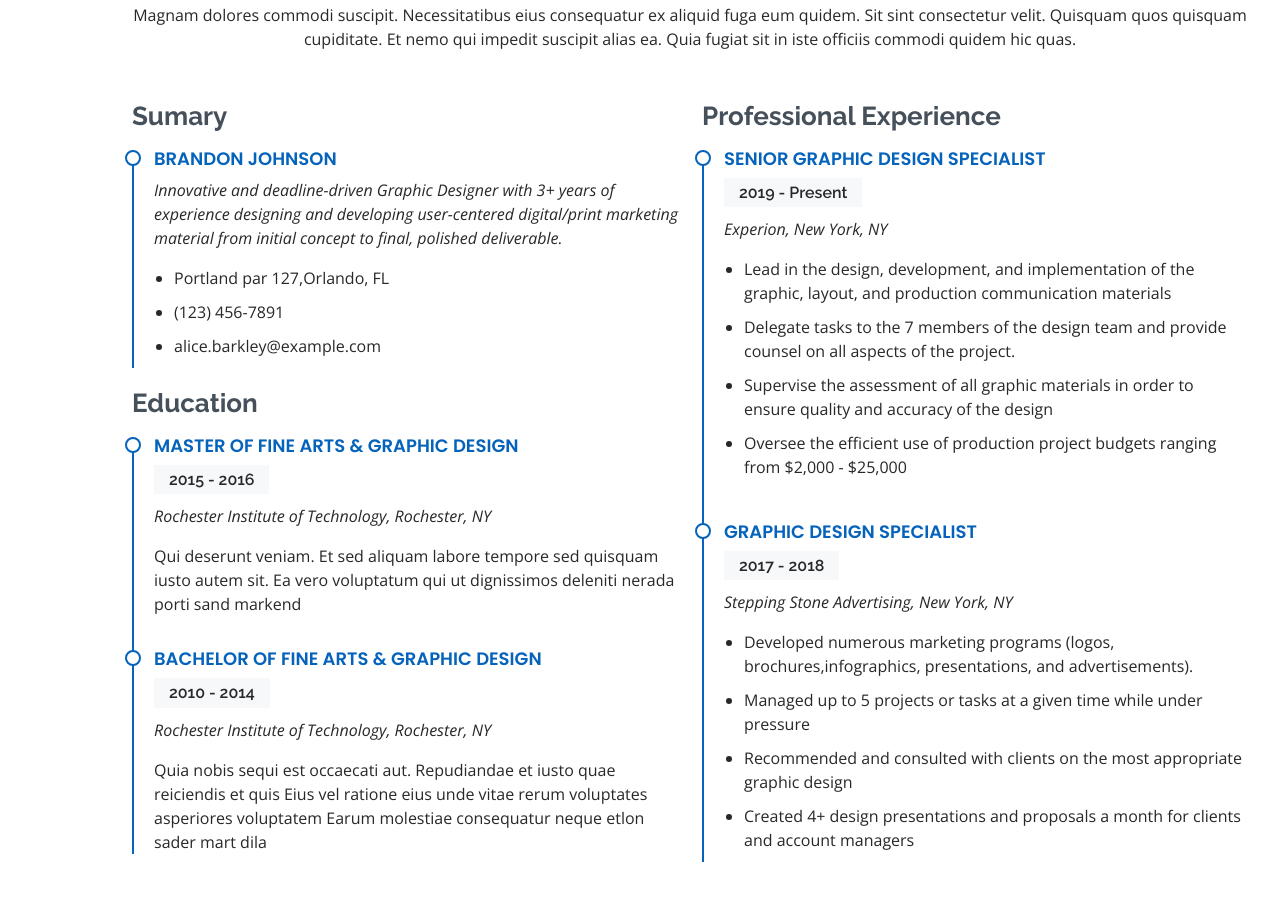
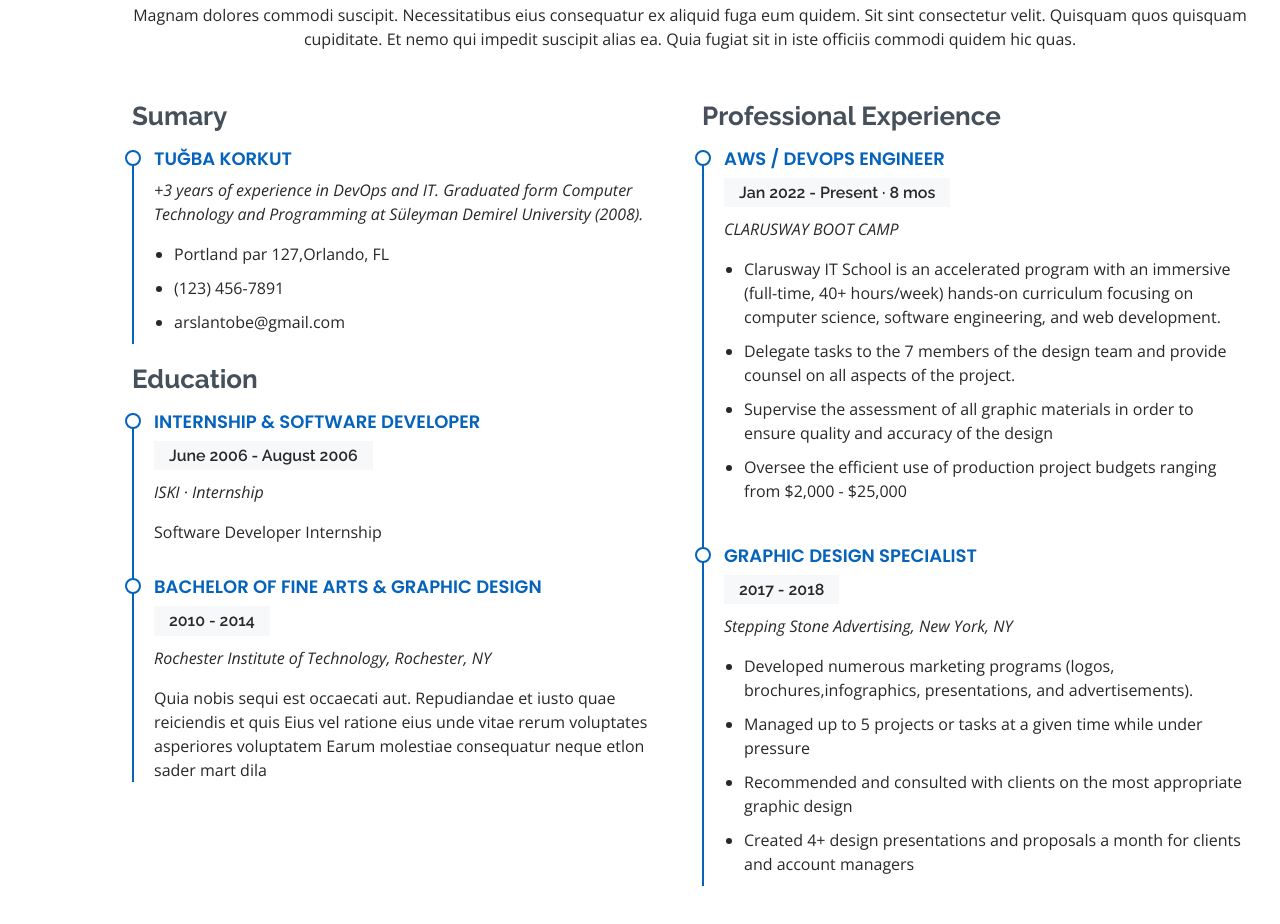
Before and after one commit to tugbakorkut16/tugbakorkut16.github.io, a plain HTML site: page index.html in a window 1280 px wide. Shown: the part 2528-3452 px from the top of the page. Drawn offline with nearby package versions, Linux system fonts and the light colour scheme.

Commit message:
index update

```diff
--- a/index.html
+++ b/index.html
@@ -248,21 +248,21 @@
           <div class="col-lg-6">
             <h3 class="resume-title">Sumary</h3>
             <div class="resume-item pb-0">
-              <h4>Brandon Johnson</h4>
-              <p><em>Innovative and deadline-driven Graphic Designer with 3+ years of experience designing and developing user-centered digital/print marketing material from initial concept to final, polished deliverable.</em></p>
+              <h4>Tuğba Korkut</h4>
+              <p><em>+3 years of experience in DevOps and IT. Graduated form Computer Technology and Programming at Süleyman Demirel University (2008).</em></p>
               <ul>
                 <li>Portland par 127,Orlando, FL</li>
                 <li>(123) 456-7891</li>
-                <li>alice.barkley@example.com</li>
+                <li>arslantobe@gmail.com</li>
               </ul>
             </div>
 
             <h3 class="resume-title">Education</h3>
             <div class="resume-item">
-              <h4>Master of Fine Arts &amp; Graphic Design</h4>
-              <h5>2015 - 2016</h5>
-              <p><em>Rochester Institute of Technology, Rochester, NY</em></p>
-              <p>Qui deserunt veniam. Et sed aliquam labore tempore sed quisquam iusto autem sit. Ea vero voluptatum qui ut dignissimos deleniti nerada porti sand markend</p>
+              <h4>Internship &amp; software Developer</h4>
+              <h5> June 2006 - August 2006</h5>
+              <p><em>ISKI · Internship  </em></p>
+              <p>Software Developer Internship </p>
             </div>
             <div class="resume-item">
               <h4>Bachelor of Fine Arts &amp; Graphic Design</h4>
@@ -274,11 +274,12 @@
           <div class="col-lg-6">
             <h3 class="resume-title">Professional Experience</h3>
             <div class="resume-item">
-              <h4>Senior graphic design specialist</h4>
-              <h5>2019 - Present</h5>
-              <p><em>Experion, New York, NY </em></p>
+              <h4>Aws / DevOps Engineer </h4>
+              <h5>Jan 2022 - Present · 8 mos </h5>
+              <p><em>CLARUSWAY BOOT CAMP  </em></p>
               <ul>
-                <li>Lead in the design, development, and implementation of the graphic, layout, and production communication materials</li>
+                <li>
+                  Clarusway IT School is an accelerated program with an immersive (full-time, 40+ hours/week) hands-on curriculum focusing on computer science, software engineering, and web development. </li>
                 <li>Delegate tasks to the 7 members of the design team and provide counsel on all aspects of the project. </li>
                 <li>Supervise the assessment of all graphic materials in order to ensure quality and accuracy of the design</li>
                 <li>Oversee the efficient use of production project budgets ranging from $2,000 - $25,000</li>
```
